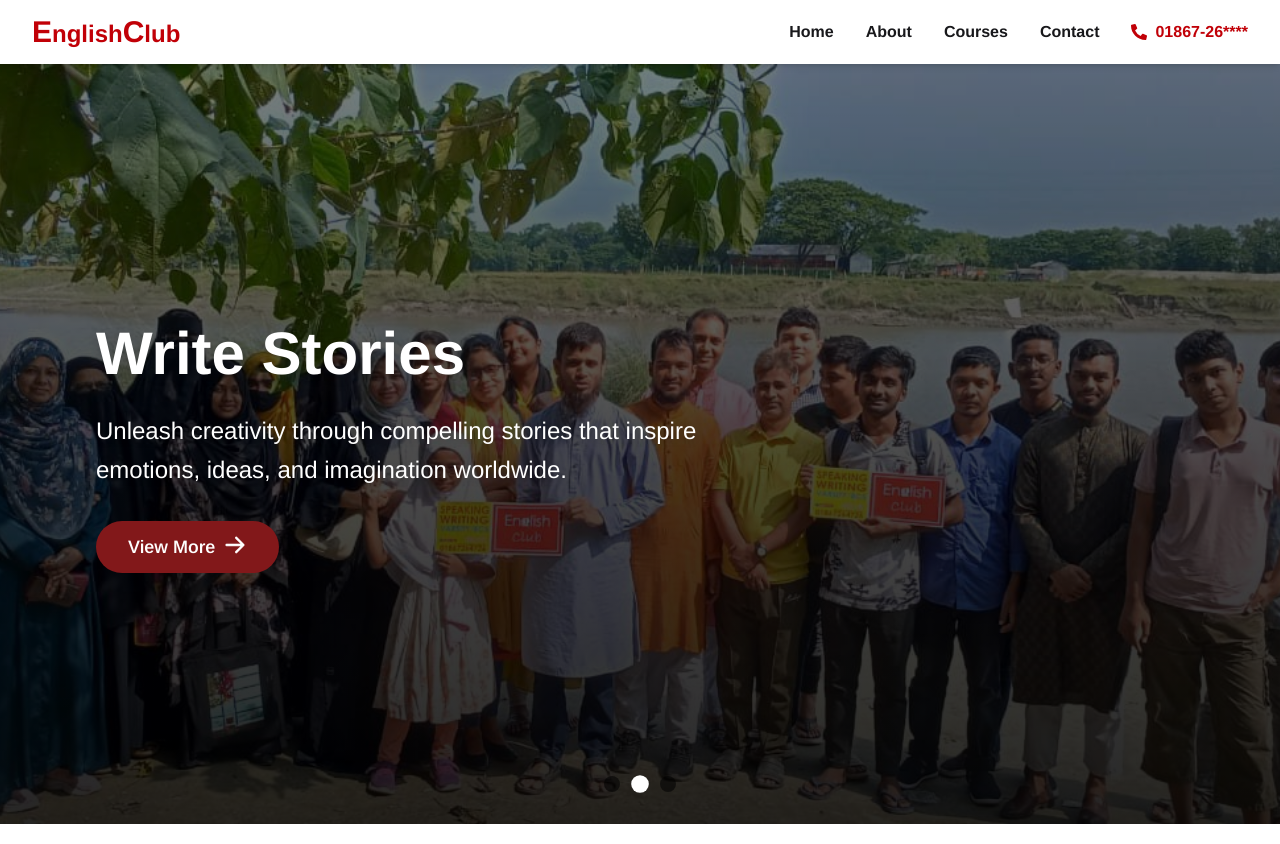
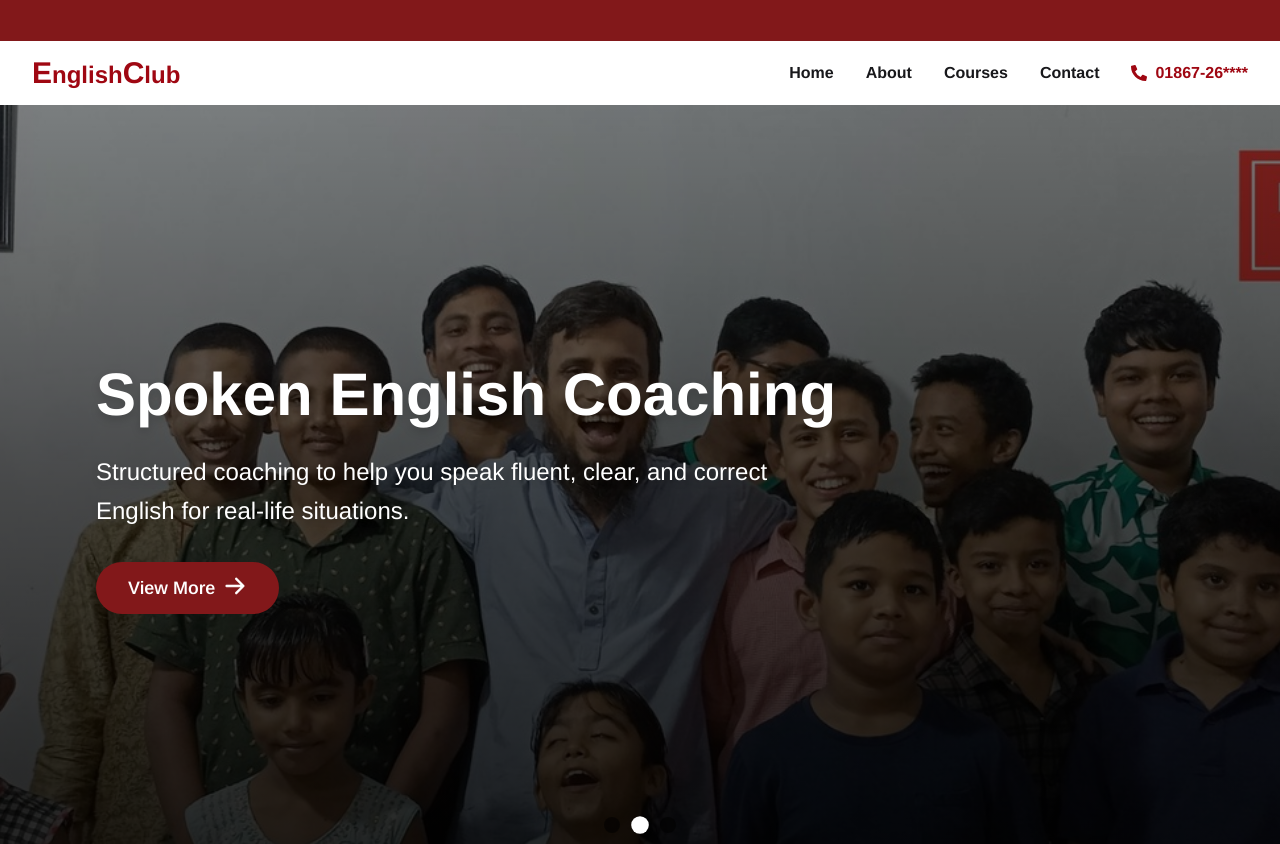
Before and after one commit to junayed-khan24/EnglishClub, a React (Vite) app: page / in a window 1280 px wide. Shown: the top 844 px of the page. Built offline with nearby package versions, Linux system fonts and the light colour scheme.

Commit message:
added html tag

```diff
--- /dev/null
+++ b/src/assets/Componets/Announce.jsx
@@ -0,0 +1,11 @@
+import React from 'react';
+
+const Announce = () => {
+    return (
+        <div>
+            <marquee behavior="scroll" direction="left">Welcome to our English Club! Join us for weekly speaking practice and conversation sessions.</marquee>
+        </div>
+    );
+};
+
+export default Announce;
--- a/src/assets/Componets/Home.jsx
+++ b/src/assets/Componets/Home.jsx
@@ -10,6 +10,7 @@ import About from "./About";
 import Feedback from "./Feedback";
 import Contact from "./Contact";
 import Footer from "./Footer";
+import Announce from "./Announce";
 
 const Home = () => {
   useEffect(() => {
--- a/src/assets/Componets/Navbar.jsx
+++ b/src/assets/Componets/Navbar.jsx
@@ -1,6 +1,7 @@
 import React, { useState } from "react";
 import { FaPhoneAlt } from "react-icons/fa";
 import { Link } from "react-router-dom";
+import Announce from "./Announce";
 
 const Navbar = () => {
   const [isOpen, setIsOpen] = useState(false);
@@ -8,12 +9,15 @@ const Navbar = () => {
   return (
     <>
       {/* NAVBAR */}
-      <nav className="fixed top-0 left-0 w-full bg-white shadow-md z-[9999]">
+      <nav className=" top-0 left-0 w-full bg-white shadow-md -mb-16">
+        <div className="bg-red-900 text-white text-sm py-1 md:py-2">
+          <Announce></Announce>
+        </div>
         <div className="max-w-7xl mx-auto px-4 sm:px-6 lg:px-8">
           <div className="flex justify-between h-16 items-center">
 
             {/* Logo */}
-            <Link to="/" className="text-2xl font-bold text-red-700">
+            <Link to="/" className="text-2xl font-bold text-red-800">
               <span className="text-3xl">E</span>nglish
               <span className="text-3xl">C</span>lub
             </Link>
@@ -25,7 +29,7 @@ const Navbar = () => {
               <Link to="/" className="hover:text-red-600">Courses</Link>
               <Link to="/" className="hover:text-red-600">Contact</Link>
 
-              <div className="flex items-center gap-2 text-red-700">
+              <div className="flex items-center gap-2 text-red-800">
                 <FaPhoneAlt />
                 01867-26****
               </div>
@@ -34,7 +38,7 @@ const Navbar = () => {
             {/* Mobile Button */}
             <button
               onClick={() => setIsOpen(!isOpen)}
-              className="md:hidden text-gray-700"
+              className="md:hidden text-red-700"
             >
               <div className="text-4xl">
                 {isOpen ? "✕" : "☰"}
@@ -57,7 +61,7 @@ const Navbar = () => {
               </Link>
             ))}
 
-            <div className="flex justify-center items-center gap-2 text-red-700 py-4">
+            <div className="flex justify-center items-center gap-2 text-red-800 py-4">
               <FaPhoneAlt />
               01867-2647**
             </div>
--- a/src/assets/Componets/Slider.jsx
+++ b/src/assets/Componets/Slider.jsx
@@ -12,24 +12,25 @@ import Slide3 from "../../../public/asset/Slide3.jpg";
 
 const slides = [
   {
-    image: Slide2,
-    title: "Catching Fish",
+    image: Slide1,
+    title: "Learn English Confidently",
     subtitle:
-      "Experience the thrill of fishing adventures, patience, nature, and unforgettable moments by water.",
+      "Join our English Club to practice speaking, listening, and communication in a friendly environment.",
   },
   {
-    image: Slide1,
-    title: "Write Stories",
+    image: Slide2,
+    title: "Spoken English Coaching",
     subtitle:
-      "Unleash creativity through compelling stories that inspire emotions, ideas, and imagination worldwide.",
+      "Structured coaching to help you speak fluent, clear, and correct English for real-life situations.",
   },
   {
     image: Slide3,
-    title: "Nature Photography",
+    title: "Global Communication Skills",
     subtitle:
-      "Capture stunning natural beauty, wildlife, landscapes, and peaceful moments through your lens.",
+      "Prepare yourself for global opportunities with strong English communication and professional confidence.",
   },
 ];
+
 
 const Slider = () => {
   const [current, setCurrent] = useState(0);
```
